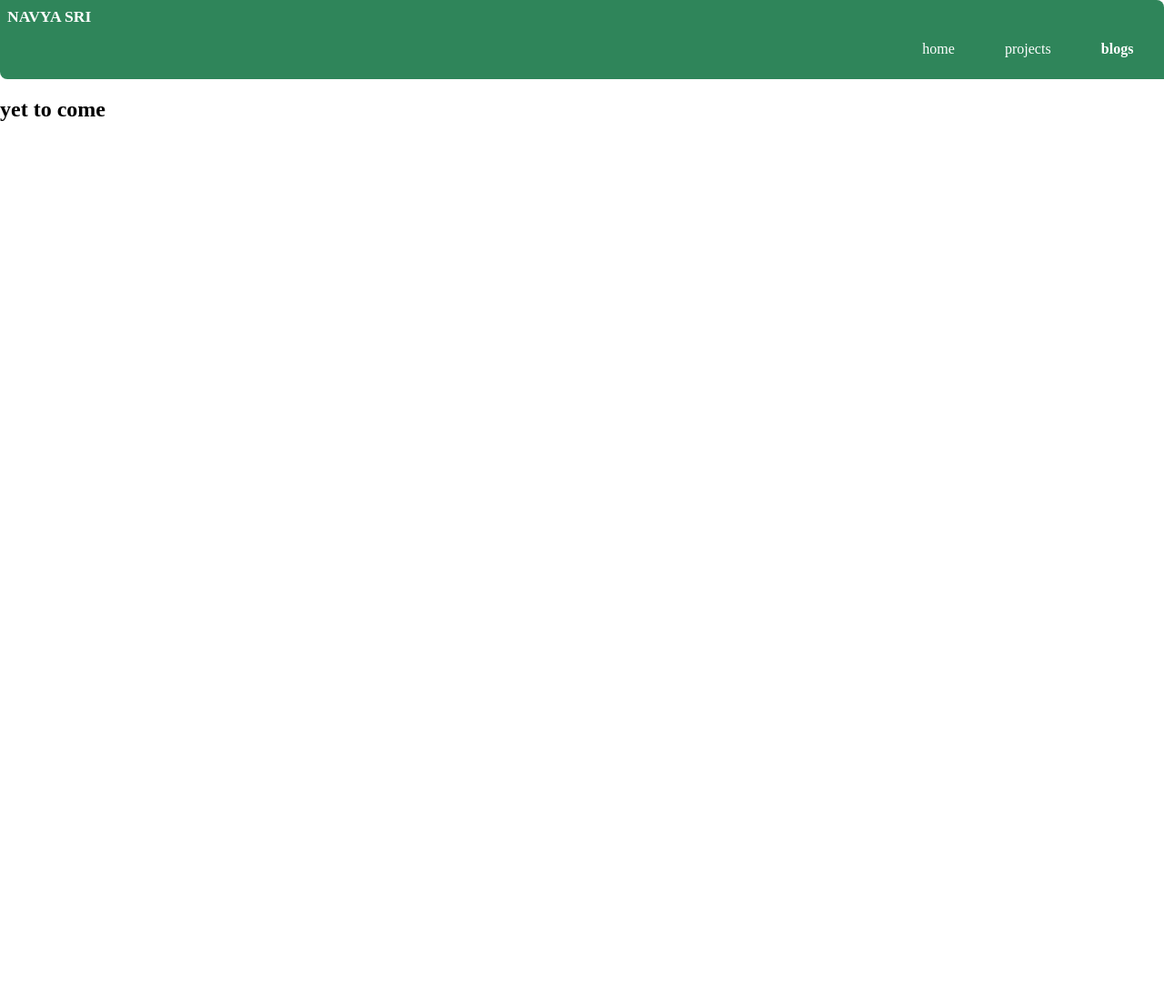
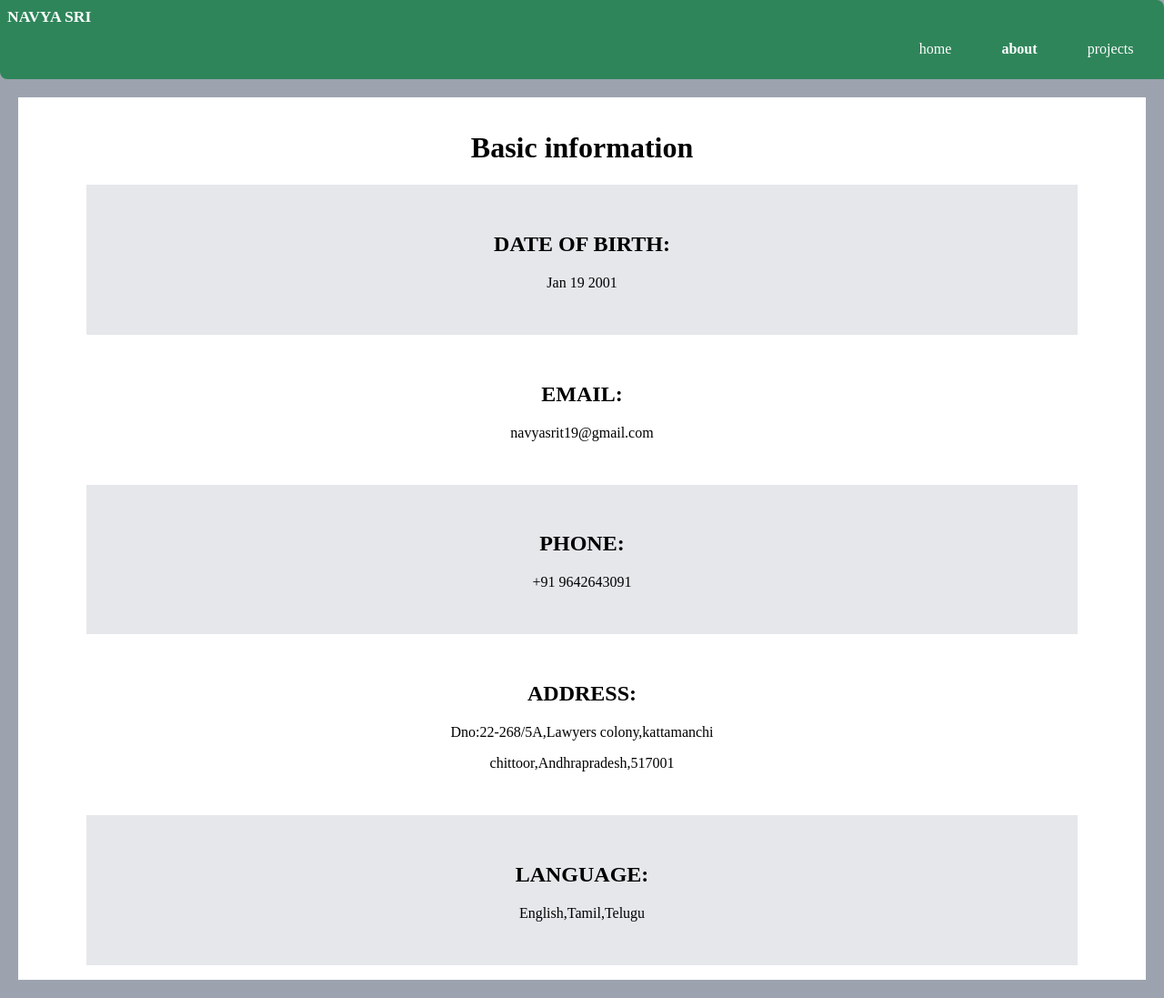
Before and after one commit to Navya-sri-t/Navya-portfolio, a plain HTML site: page blogs.html in a window 1280 px wide. Shown: the whole page at 91% size. Before the commit the page ends 800 px from the top, so only its background shows below. Drawn offline with Linux system fonts and the light colour scheme.

Commit message:
added about

```diff
--- a/blogs.html
+++ b/blogs.html
@@ -7,7 +7,7 @@
     <title>blogs|navyasri</title>
     <link rel="stylesheet" href="style.css">
 </head>
-<body>
+<body bgcolor="#9CA3AF">
     <nav class="navigator">
         <div class="nav_brand">NAVYA SRI</div>
         <ul class="list_non_bullet nav-pills">
@@ -15,13 +15,42 @@
                 <a class="link " href="/">home</a>
             </li>
             <li class="list_item_inline">
+                <a class="link link-active" href="/blogs.html">about</a>
+            </li>
+            <li class="list_item_inline">
                 <a class ="link " href="/projects.html">projects</a>
             </li>
-            <li class="list_item_inline">
-                <a class="link link-active" href="/blogs.html">blogs</a>
-            </li>
+
         </ul>
     </nav>
-    <h2>yet to come</h2>
+    <div class="basicinfo">
+        <h1>Basic information</h1>
+        <section class="sec ow" style="width: 85%; text-align:center;">
+            <h2>DATE OF BIRTH:</h2>
+            <p>Jan 19 2001</p>
+
+        </section>
+        <section class="sec" style="width:85%;text-align:center;">
+            <h2>EMAIL:</h2>
+            <p type="email">navyasrit19@gmail.com</p>
+        </section>
+        <section class="sec ow" style="width: 85%; text-align:center;">
+            <h2>PHONE:</h2>
+            <p>+91 9642643091</p>
+            </section>
+            <section class="sec" style="width: 85%; text-align:center;">
+                <h2>ADDRESS:</h2>
+                <p>Dno:22-268/5A,Lawyers colony,kattamanchi</p>
+                <p>chittoor,Andhrapradesh,517001</p>
+
+            </section>
+            <section class="sec ow" style="width: 85%; text-align:center;">
+                <h2>LANGUAGE:</h2>
+                <p>English,Tamil,Telugu</p>
+                </section>
+
+
+    </div>
+
 </body>
 </html>
--- a/style.css
+++ b/style.css
@@ -60,8 +60,7 @@ hr{
 }
 .navigator .nav-pills{
     display:flexbox;
-    justify-content: space-evenly;
-    text-align: right;
+    text-align:right;
 }
 .navigator .link-active{
     font-weight:bold;
@@ -103,3 +102,11 @@ hr{
     color:white;
     padding-inline-start: 03wpx;
 }
+.basicinfo{
+    display:flex;
+    flex-direction: column;
+    margin:20px;
+    align-items:center;
+    background-color: white;
+    padding: 1rem;
+}
```
Also changed, not shown: index.html (+2 -2 lines), projects.html (+5 -4 lines).
